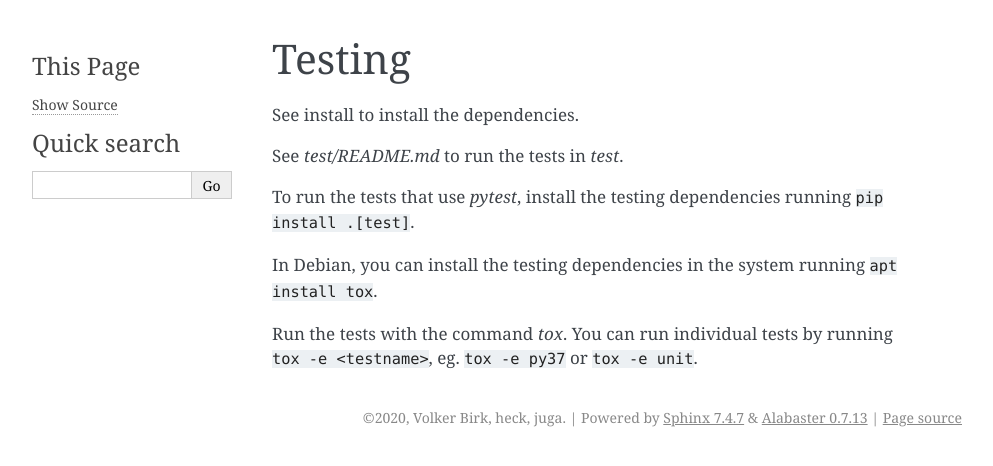
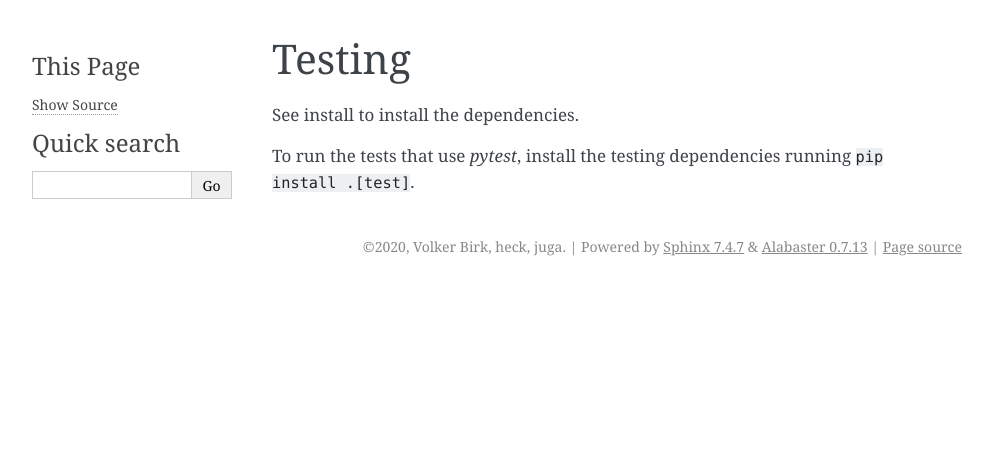
Before and after one commit to plancksecurity/foundation-planckPythonWrapper, a Sphinx documentation site: the page built from docs/source/testing.rst, in a window 1280 px wide. Shown: the top 466 px of the page, without its empty margins (148-1141 px from the left). Built offline with Sphinx 7.4.7, drawn with Linux system fonts in a browser that asks for light colours; the version number could not be read and is left out.

Commit message:
no tox for now, too many unfinished things in this repo that dont work atm.

```diff
--- a/docs/source/testing.rst
+++ b/docs/source/testing.rst
@@ -3,13 +3,5 @@ Testing
 
 See :ref:`install` to install the dependencies.
 
-See `test/README.md` to run the tests in `test`.
-
 To run the tests that use `pytest`, install the testing dependencies running
 ``pip install .[test]``.
-
-In Debian, you can install the testing dependencies in the system running ``apt
-install tox``.
-
-Run the tests with the command `tox`. You can run individual tests by running
-``tox -e <testname>``, eg. ``tox -e py37`` or ``tox -e unit``.
--- a/setup.cfg
+++ b/setup.cfg
@@ -31,14 +31,9 @@ python_requires = >= 3.6
 test_suite = tests
 setup_requires =
     setuptools >=39.2.0
-    # To automatically write the version from a SCM.
-    # Note: It fails with tags named as `Release_2.2.0-RC0`, because it is
-    # not conforming to semantic versioning, but it succeed with tags as
-    # `2.2.0-rc0`.
     setuptools_scm >= 4.1.2
 [options.extras_require]
 # To install these dependencies, run pip install .[test]
 test =
     pytest
-    tox
 doc = sphinx
```
Also changed, not shown: 1 other file.
